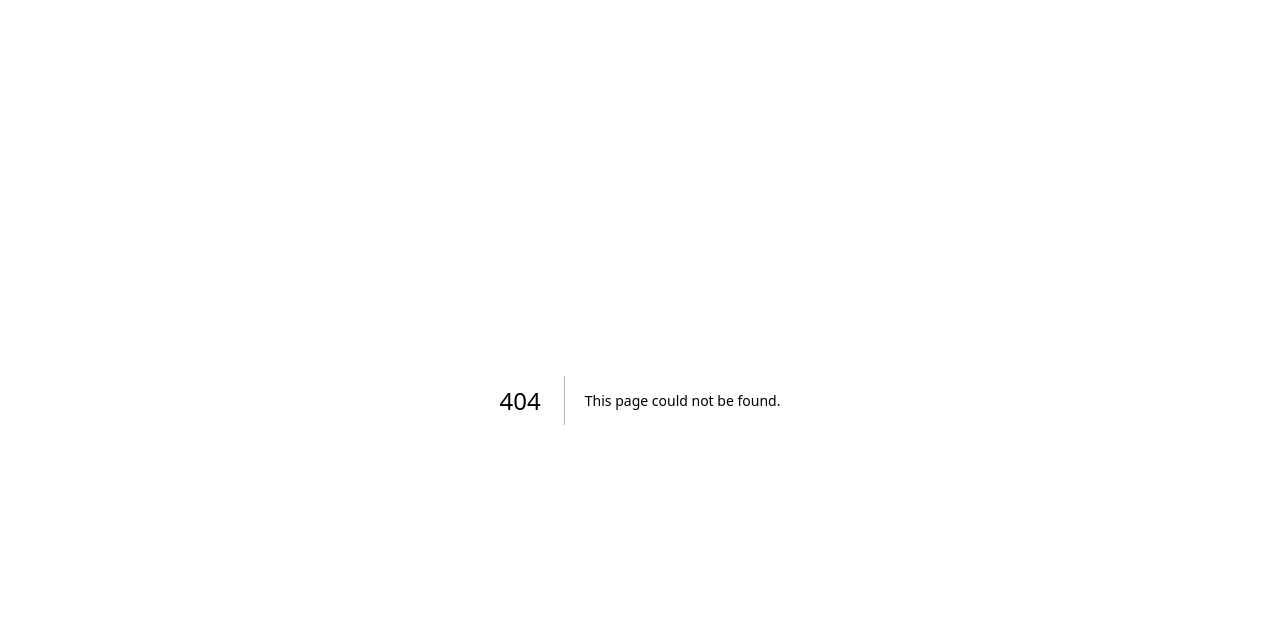
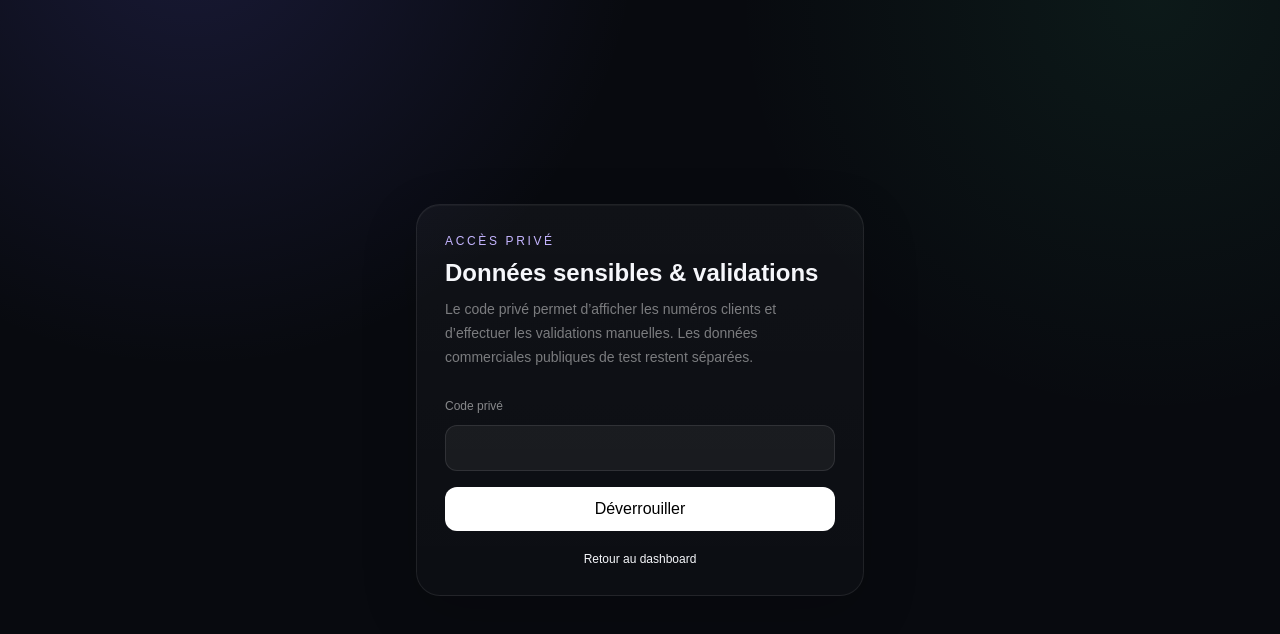
Before and after one commit to elamriz/sales, a Next.js app: page /admin in a window 1280 px wide. Before the commit this address had no page. Shown: the top 634 px of the page. Built offline with nearby package versions, Linux system fonts and the light colour scheme; no server answers.

Commit message:
Add private admin unlock page

```diff
--- /dev/null
+++ b/app/admin/page.tsx
@@ -0,0 +1,31 @@
+import Link from "next/link";
+import { getAdminState } from "@/lib/admin";
+import { lock, unlock } from "./actions";
+
+export default async function AdminPage({ searchParams }: { searchParams: Promise<{ error?: string }> }) {
+  const params = await searchParams;
+  const state = await getAdminState();
+
+  return <main className="min-h-screen grid place-items-center p-6">
+    <section className="panel w-full max-w-md rounded-3xl p-7">
+      <p className="text-xs uppercase tracking-[.22em] text-violet-300">Accès privé</p>
+      <h1 className="mt-2 text-2xl font-semibold">Données sensibles & validations</h1>
+      <p className="mt-2 text-sm leading-6 text-white/45">Le code privé permet d’afficher les numéros clients et d’effectuer les validations manuelles. Les données commerciales publiques de test restent séparées.</p>
+
+      {state.unlocked ? <div className="mt-6">
+        <div className="rounded-2xl border border-emerald-400/15 bg-emerald-400/10 p-4 text-sm text-emerald-200">Mode privé déverrouillé.</div>
+        <div className="mt-4 flex gap-2">
+          <Link href="/customers" className="flex-1 rounded-xl bg-white px-4 py-2.5 text-center text-sm font-medium text-black">Voir les clients</Link>
+          <form action={lock}><button className="rounded-xl border border-white/10 px-4 py-2.5 text-sm text-white/60">Verrouiller</button></form>
+        </div>
+      </div> : <form action={unlock} className="mt-6">
+        {params.error && <p className="mb-4 rounded-xl bg-red-500/10 px-3 py-2 text-sm text-red-200">Code incorrect.</p>}
+        <label className="text-xs text-white/50">Code privé</label>
+        <input name="code" type="password" required autoComplete="off" className="mt-2 w-full rounded-xl border border-white/10 bg-white/5 px-3 py-2.5 outline-none focus:border-violet-400/50" />
+        <button className="mt-4 w-full rounded-xl bg-white px-4 py-2.5 font-medium text-black hover:bg-white/90">Déverrouiller</button>
+      </form>}
+
+      <Link href="/overview" className="mt-5 block text-center text-xs text-white/35 hover:text-white/60">Retour au dashboard</Link>
+    </section>
+  </main>;
+}
```
